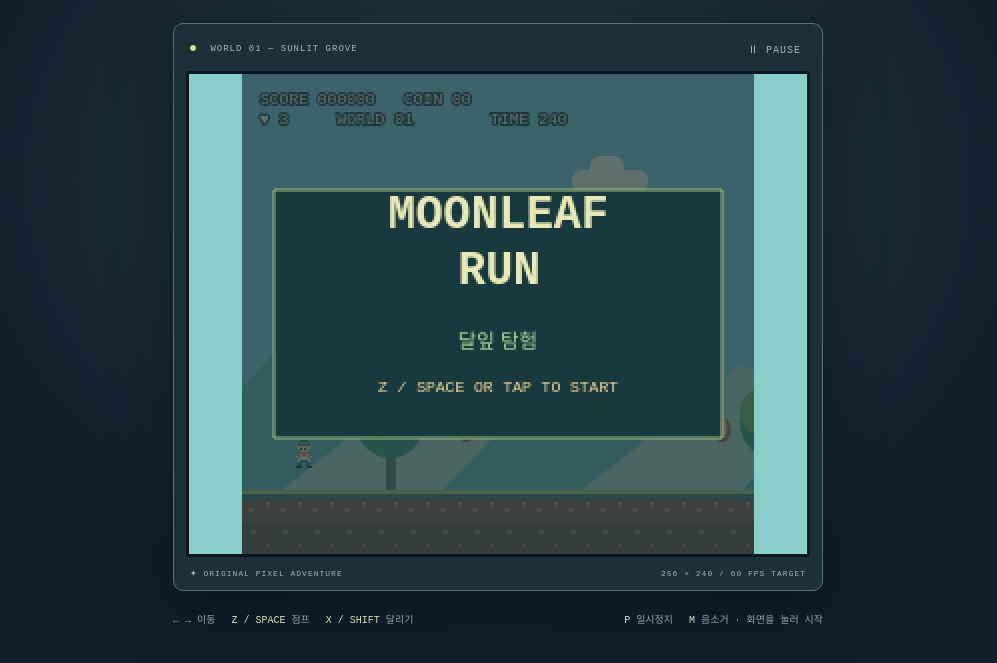
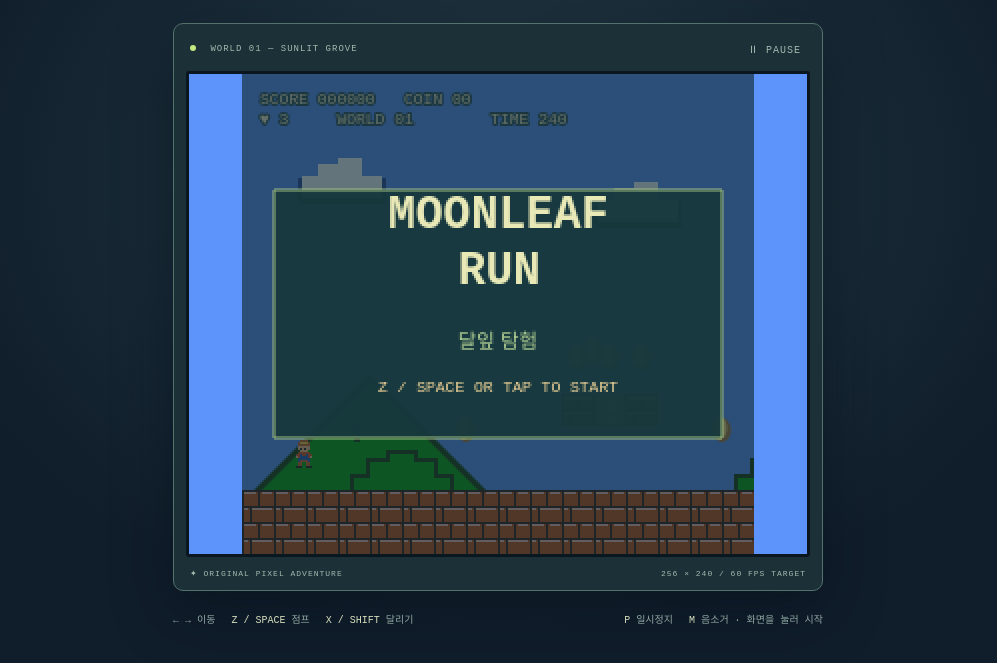
Before and after one commit to YunSangYeong/retro-platform-game, a website built with Vite: page index.html in a window 1280 px wide. Shown: the part 231-894 px from the top of the page, without its empty margins (142-1139 px from the left). Built offline with nearby package versions, Linux system fonts and the light colour scheme.

Commit message:
Refresh console pixel art and add visible block power-ups

```diff
--- a/package.json
+++ b/package.json
@@ -8,7 +8,7 @@
     "build": "vite build",
     "preview": "vite preview --host 0.0.0.0",
     "test": "node --test tests/*.test.js",
-    "test:browser": "node tests/browser.mjs && node tests/mobile.mjs && node tests/traverse.mjs"
+    "test:browser": "node tests/browser.mjs && node tests/mobile.mjs && node tests/traverse.mjs && node tests/items.mjs"
   },
   "dependencies": {
     "phaser": "3.90.0"
--- a/src/audio.js
+++ b/src/audio.js
@@ -23,6 +23,8 @@ export class Audio {
   }
   play(name) {
     const notes = {
+      appear: [220, 294, 370, 440],
+      power: [392, 523, 659, 784],
       jump: [330, 660],
       coin: [880, 1320],
       block: [170, 120],
--- a/src/main.js
+++ b/src/main.js
@@ -5,12 +5,12 @@ import { Audio } from "./audio.js";
 const sound = new Audio(),
   touch = { left: false, right: false, jump: false, run: false };
 const palette = {
-  a: 0x26384a,
-  b: 0xd9e8bc,
-  c: 0xf4c880,
-  d: 0xe98160,
-  e: 0x428c78,
-  f: 0x82bc72,
+  a: 0x301810,
+  b: 0x2455b8,
+  c: 0xffc080,
+  d: 0xe05018,
+  e: 0xd86018,
+  f: 0xffd038,
   g: 0xffffff,
 };
 class Grove extends Phaser.Scene {
@@ -25,22 +25,33 @@ class Grove extends Phaser.Scene {
     this.remaining = 240;
     this.jumpHeld = false;
     this.invincible = 0;
+    this.powered = false;
     this.lastCheckpoint = 32;
     this.makeTextures();
-    this.cameras.main.setBackgroundColor("#8dcfce");
+    this.cameras.main.setBackgroundColor("#5c94fc");
     this.physics.world.setBounds(0, 0, WIDTH, 288);
     this.cameras.main.setBounds(0, 0, WIDTH, 240);
     const bg = this.add.graphics();
-    for (let x = 0; x < WIDTH; x += 150) {
-      bg.fillStyle(0x70b9a9);
-      bg.fillTriangle(x - 50, 208, x + 45, 110, x + 145, 208);
-      bg.fillStyle(0xb7d8b7);
-      bg.fillTriangle(x + 20, 208, x + 100, 145, x + 180, 208);
+    // Hard-edged silhouettes and a restricted console palette.
+    for (let x = 40; x < WIDTH; x += 240) {
+      bg.fillStyle(0x183800);
+      bg.fillTriangle(x - 34, 208, x + 24, 150, x + 82, 208);
+      bg.fillStyle(0x00a800);
+      bg.fillTriangle(x - 30, 208, x + 24, 154, x + 78, 208);
+      bg.fillStyle(0x183800);
+      bg.fillRect(x + 16, 176, 3, 8);
+      bg.fillRect(x + 35, 189, 3, 6);
     }
-    for (let x = 35; x < WIDTH; x += 130) {
-      bg.fillStyle(0xedf3d1);
-      bg.fillRoundedRect(x, 48 + (x % 3) * 12, 38, 12, 5);
-      bg.fillRoundedRect(x + 9, 41 + (x % 3) * 12, 17, 16, 5);
+    for (let x = 30; x < WIDTH; x += 148) {
+      const y = 48 + (Math.floor(x / 148) % 3) * 12;
+      bg.fillStyle(0x254898);
+      bg.fillRect(x - 2, y + 4, 44, 13);
+      bg.fillStyle(0xffffff);
+      bg.fillRect(x, y + 3, 40, 11);
+      bg.fillRect(x + 8, y - 3, 10, 6);
+      bg.fillRect(x + 18, y - 6, 12, 9);
+      bg.fillStyle(0xb8d8f8);
+      bg.fillRect(x + 4, y + 12, 31, 2);
     }
     bg.setScrollFactor(0.35, 1);
     this.solids = this.physics.add.staticGroup();
@@ -51,12 +62,14 @@ class Grove extends Phaser.Scene {
       }
     for (let x = 72; x < WIDTH; x += 192) {
       const g = this.add.graphics();
-      g.fillStyle(0x658d66);
-      g.fillRect(x, 181, 5, 27);
-      g.fillStyle(0x4d9e79);
-      g.fillCircle(x + 2, 175, 17);
-      g.fillStyle(0x83b96d);
-      g.fillCircle(x - 3, 169, 12);
+      g.fillStyle(0x183800);
+      g.fillRect(x - 18, 200, 52, 8);
+      g.fillRect(x - 10, 192, 36, 8);
+      g.fillRect(x, 188, 16, 4);
+      g.fillStyle(0x00a800);
+      g.fillRect(x - 16, 202, 48, 6);
+      g.fillRect(x - 8, 194, 32, 8);
+      g.fillRect(x + 2, 190, 12, 4);
     }
     blocks.forEach(([x, y], i) => {
       const b = this.solids
@@ -65,18 +78,19 @@ class Grove extends Phaser.Scene {
         .refreshBody();
       b.item = i % 3 === 1;
       b.used = false;
+      b.power = i % 6 === 1;
     });
     pipes.forEach(([x, h]) => {
       const g = this.add.graphics();
-      g.fillStyle(0x284f4e);
+      g.fillStyle(0x183800);
       g.fillRect(x, 208 - h, 28, h);
-      g.fillStyle(0x4f9a77);
+      g.fillStyle(0x00a800);
       g.fillRect(x + 3, 208 - h, 20, h);
-      g.fillStyle(0x9fca83);
+      g.fillStyle(0xb8f818);
       g.fillRect(x + 5, 208 - h, 4, h);
-      g.fillStyle(0x31665c);
+      g.fillStyle(0x005800);
       g.fillRect(x - 2, 208 - h, 32, 8);
-      g.fillStyle(0x9fca83);
+      g.fillStyle(0xb8f818);
       g.fillRect(x, 210 - h, 26, 2);
       this.solids
         .create(x, 208 - h, "blank")
@@ -90,6 +104,13 @@ class Grove extends Phaser.Scene {
       if (!isGap(x)) this.pickups.create(x, x % 128 === 48 ? 139 : 178, "coin");
     }
     blocks.forEach(([x, y]) => this.pickups.create(x + 8, y - 18, "coin"));
+    this.powerups = this.physics.add.group();
+    this.physics.add.collider(this.powerups, this.solids, (item) => {
+      if (item.body.blocked.left || item.body.blocked.right) {
+        item.direction *= -1;
+        item.setVelocityX(item.direction * 36);
+      }
+    });
     this.foes = this.physics.add.group({ allowGravity: true });
     enemies.forEach((x, i) => {
       let e = this.foes.create(x, 198, "foe");
@@ -110,6 +131,17 @@ class Grove extends Phaser.Scene {
           b.setTexture("used");
           this.getCoin();
           this.score += 100;
+          const coin = this.add.image(b.x + 8, b.y - 8, "coin").setDepth(5);
+          this.tweens.add({
+            targets: coin,
+            y: b.y - 40,
+            duration: 380,
+            yoyo: true,
+            onComplete: () => coin.destroy(),
+          });
+          this.floatText(b.x + 8, b.y - 20, "+150");
+          if (b.power) this.spawnPower(b);
+          this.tweens.add({ targets: b, y: b.y - 4, duration: 70, yoyo: true });
         }
         sound.play("block");
       }
@@ -123,6 +155,17 @@ class Grove extends Phaser.Scene {
     this.physics.add.overlap(this.player, this.pickups, (p, c) => {
       c.destroy();
       this.getCoin();
+    });
+    this.physics.add.overlap(this.player, this.powerups, (p, item) => {
+      if (this.state !== "playing" || !item.ready) return;
+      item.destroy();
+      this.score += 1000;
+      this.powered = true;
+      p.setScale(1, 1.5);
+      p.y -= 4;
+      this.invincible = 900;
+      this.floatText(p.x, p.y - 24, "POWER UP!");
+      sound.play("power");
     });
     this.physics.add.overlap(this.player, this.foes, (p, e) => {
       if (this.state !== "playing") return;
@@ -248,43 +291,41 @@ class Grove extends Phaser.Scene {
       g.generateTexture(key, 16, 16);
       g.destroy();
     };
-    tile("ground", (g) => {
-      g.fillStyle(0x8c684e);
+    for (const key of ["ground", "dirt"])
+      tile(key, (g) => {
+        g.fillStyle(0xc84c0c);
+        g.fillRect(0, 0, 16, 16);
+        g.fillStyle(0x301810);
+        g.fillRect(0, 0, 16, 1);
+        g.fillRect(0, 0, 1, 16);
+        g.fillRect(0, 8, 16, 1);
+        g.fillRect(8, 0, 1, 8);
+        g.fillRect(4, 8, 1, 8);
+        g.fillStyle(0xfcbcb0);
+        g.fillRect(1, 1, 6, 1);
+        g.fillRect(10, 1, 5, 1);
+        g.fillRect(1, 9, 2, 1);
+        g.fillRect(5, 9, 10, 1);
+      });
+    tile("brick", (g) => {
+      g.fillStyle(0xc84c0c);
       g.fillRect(0, 0, 16, 16);
-      g.fillStyle(0x4f8160);
-      g.fillRect(0, 0, 16, 5);
-      g.fillStyle(0xb4cc72);
-      g.fillRect(0, 0, 16, 2);
-      g.fillStyle(0xb58b5c);
-      g.fillRect(3, 9, 3, 2);
-      g.fillRect(12, 6, 2, 3);
-    });
-    tile("dirt", (g) => {
-      g.fillStyle(0x795d49);
-      g.fillRect(0, 0, 16, 16);
-      g.fillStyle(0x9d7751);
-      g.fillRect(4, 4, 3, 2);
-      g.fillRect(12, 11, 2, 2);
-    });
-    tile("brick", (g) => {
-      g.fillStyle(0xa4634d);
-      g.fillRect(0, 0, 16, 16);
-      g.lineStyle(1, 0x593e3b);
+      g.lineStyle(1, 0x301810);
       g.strokeRect(0, 0, 16, 16);
       g.lineBetween(0, 8, 16, 8);
       g.lineBetween(8, 0, 8, 8);
       g.lineBetween(4, 8, 4, 16);
-      g.fillStyle(0xd99566);
+      g.fillStyle(0xfcbcb0);
       g.fillRect(1, 1, 14, 2);
       g.fillRect(1, 9, 14, 1);
     });
     for (const key of ["item", "used"])
       tile(key, (g) => {
-        g.fillStyle(key === "item" ? 0xe8b85e : 0x8a7862);
+        g.fillStyle(key === "item" ? 0xfca044 : 0x886000);
         g.fillRect(0, 0, 16, 16);
-        g.lineStyle(1, 0x735039);
+        g.lineStyle(1, 0x301810);
         g.strokeRect(0, 0, 16, 16);
-        g.fillStyle(0xffe4a0);
+        g.fillStyle(0xffe8a0);
         if (key === "item") {
           g.fillRect(6, 3, 5, 2);
           g.fillRect(9, 5, 2, 3);
@@ -300,6 +341,24 @@ class Grove extends Phaser.Scene {
       g.fillStyle(0xfff1bf);
       g.fillRect(6, 4, 2, 6);
     });
+    sprite("power", [
+      "................",
+      "......ffff......",
+      "....fffffff.....",
+      "...ffgggggff....",
+      "..ffggfgfggff...",
+      "..fgggggggggf...",
+      "..ffffffffff....",
+      ".....cccc.......",
+      ".....caccc......",
+      ".....cccc.......",
+      "....cccccc......",
+      "....aaaaaa......",
+      "................",
+      "................",
+      "................",
+      "................",
+    ]);
     tile("blank", () => {});
   }
   showOverlay(title, sub, hint) {
@@ -359,13 +418,63 @@ class Grove extends Phaser.Scene {
       this.physics.resume();
     }
   }
+  floatText(x, y, label) {
+    const text = this.add
+      .text(x, y, label, {
+        fontFamily: "monospace",
+        fontSize: "8px",
+        color: "#ffffff",
+        stroke: "#301810",
+        strokeThickness: 2,
+      })
+      .setOrigin(0.5)
+      .setDepth(10);
+    this.tweens.add({
+      targets: text,
+      y: y - 22,
+      alpha: 0,
+      duration: 900,
+      onComplete: () => text.destroy(),
+    });
+  }
+  spawnPower(block) {
+    const item = this.powerups
+      .create(block.x + 8, block.y + 8, "power")
+      .setDepth(2);
+    item.body.enable = false;
+    item.ready = false;
+    item.direction = 1;
+    this.tweens.add({
+      targets: item,
+      y: block.y - 9,
+      duration: 450,
+      onComplete: () => {
+        if (!item.active) return;
+        item.body.enable = true;
+        item.body.reset(item.x, item.y);
+        item.ready = true;
+        item.setVelocityX(36);
+      },
+    });
+    sound.play("appear");
+  }
   getCoin() {
     this.coins++;
     this.score += 50;
     sound.play("coin");
   }
-  hurt() {
-    if (this.invincible > 0 || this.state !== "playing") return;
+  hurt(fall = false) {
+    if ((!fall && this.invincible > 0) || this.state !== "playing") return;
+    if (this.powered && !fall) {
+      this.powered = false;
+      this.player.setScale(1);
+      this.invincible = 1600;
+      sound.play("hurt");
+      this.floatText(this.player.x, this.player.y - 20, "POWER DOWN");
+      return;
+    }
+    this.powered = false;
+    this.player.setScale(1);
     this.lives--;
     sound.play("hurt");
     if (this.lives <= 0) {
@@ -449,8 +558,11 @@ class Grove extends Phaser.Scene {
     }
     if (p.y > 260 || this.remaining <= 0) {
       if (this.remaining <= 0) this.finish("over");
-      else this.hurt();
+      else this.hurt(true);
     }
+    this.powerups.children.iterate((item) => {
+      if (item?.active && item.y > 270) item.destroy();
+    });
     this.foes.children.iterate((e) => {
       if (!e?.active) return;
       if (Math.abs(e.x - e.home) > 28) {
@@ -498,7 +610,7 @@ const game = new Phaser.Game({
   height: 240,
   pixelArt: true,
   roundPixels: true,
-  backgroundColor: "#8dcfce",
+  backgroundColor: "#5c94fc",
   physics: { default: "arcade", arcade: { gravity: { y: 650 }, debug: false } },
   scale: { mode: Phaser.Scale.NONE },
   scene: Grove,
--- a/src/style.css
+++ b/src/style.css
@@ -111,7 +111,7 @@ h1 span {
   font-size: 8px;
 }
 #game {
-  background: #88cfcb;
+  background: #5c94fc;
   display: flex;
   justify-content: center;
   overflow: hidden;
```
Also changed, not shown: tests/items.mjs (added, +86 -0 lines), README.md.
